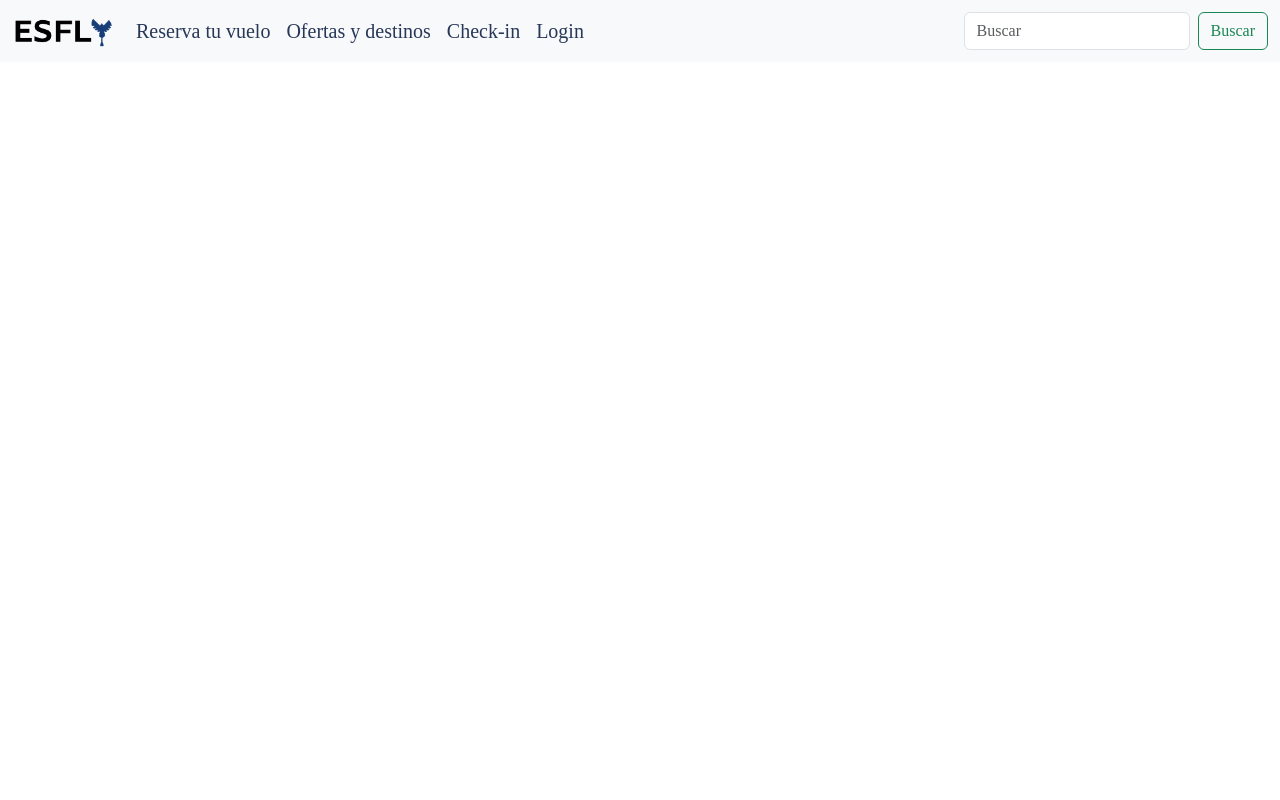
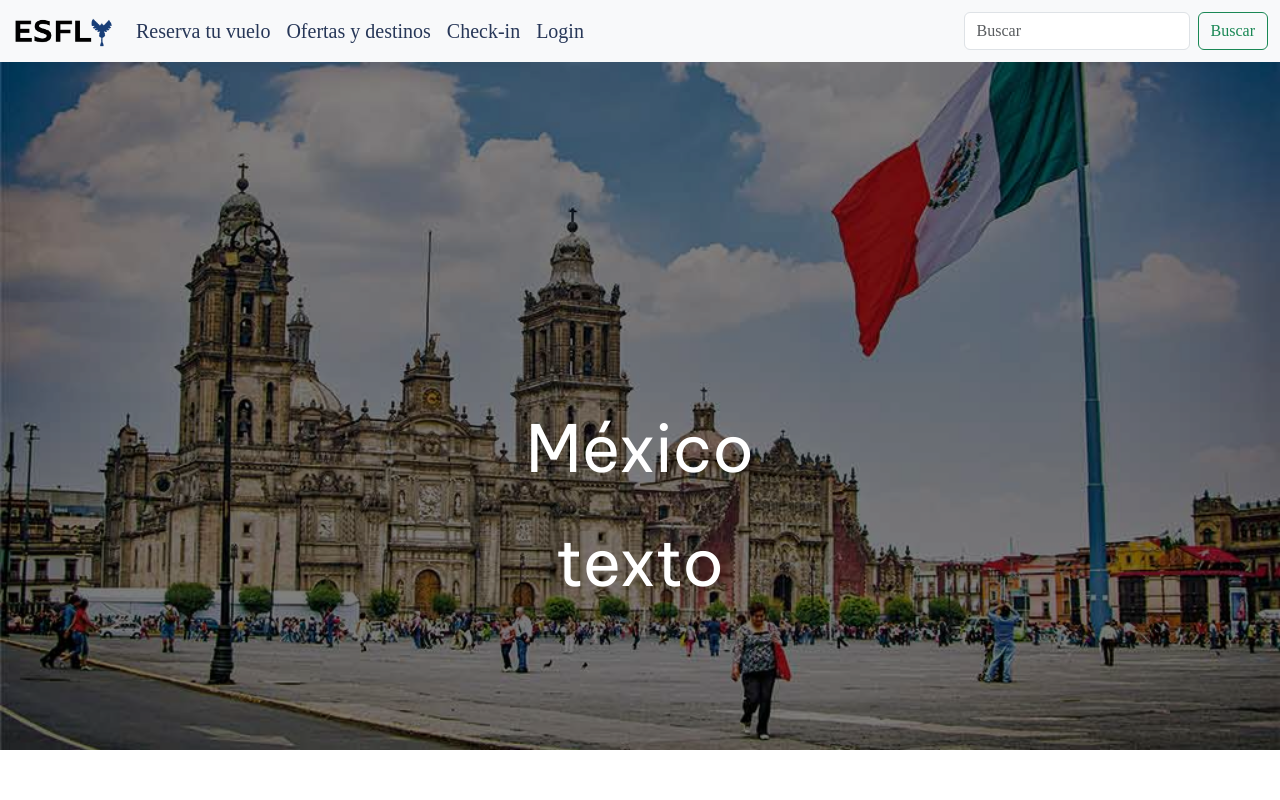
Before and after one commit to edwinMedra/crea-j, a PHP site: page /html/Reservarvuelos.html in a window 1280 px wide. Run offline with PHP 8.4, Linux system fonts and the light colour scheme; some web fonts are replaced.

Commit message:
mas o menos

```diff
--- /dev/null
+++ b/css/reservarVuelos.css
@@ -0,0 +1,13 @@
+.back img{
+    width: 100%;
+    filter: brightness(50%);
+    }
+    .back .titulo{
+        position: absolute;
+        top: 50%;
+        color: white;
+        width: 100%;
+        text-align: center;
+        font-family: "Be vietnam pro";
+        font-size: 65px;
+    }
--- a/html/Reservarvuelos.html
+++ b/html/Reservarvuelos.html
@@ -9,6 +9,8 @@
        <link rel="stylesheet" href="https://cdn.jsdelivr.net/npm/bootstrap@5.3.3/dist/css/bootstrap.min.css">
        <link href="https://fonts.googleapis.com/css2?family=Bayon&display=swap" rel="stylesheet">
        <link href="https://fonts.googleapis.com/css2?family=Red+Hat+Display:ital,wght@0,300..900;1,300..900&display=swap" rel="stylesheet">
+       <link href="https://fonts.googleapis.com/css2?family=Be+Vietnam+Pro:ital,wght@0,100;0,200;0,300;0,400;0,500;0,600;0,700;0,800;0,900;1,100;1,200;1,300;1,400;1,500;1,600;1,700;1,800;1,900&family=Red+Hat+Display:ital,wght@0,300..900;1,300..900&display=swap" rel="stylesheet">
+       <link rel="stylesheet" href="../css/reservarVuelos.css">
        <link rel="stylesheet" href="../css/header.css">
        <link rel="stylesheet" href="../css/pie.css">
     <title>Reserva de vuelos</title>
@@ -46,6 +48,21 @@
         </div>
       </nav>
       <!--Fin header-->
+      <!-- Estructura principal de pagina principal -->
+      <div class="back">
+        <img src="../imagen/mexico/back.jpg" alt="">
+        <div class="titulo">
+            <p>México</p>
+            <div class="container">
+            texto
+            </div>
+        </div>
+       </div>
+
+
+
+
+
 </body>
 <script src="https://cdn.jsdelivr.net/npm/bootstrap@5.3.3/dist/js/bootstrap.bundle.min.js" integrity="sha384-YvpcrYf0tY3lHB60NNkmXc5s9fDVZLESaAA55NDzOxhy9GkcIdslK1eN7N6jIeHz" crossorigin="anonymous"></script>
 </html>
--- a/html/index.html
+++ b/html/index.html
@@ -19,8 +19,6 @@
     <!--git hub si sirve-->
     <title>ESFLY</title>
 </head>
-
-<body>
    <!--Inicio header-->
    <nav class="navbar navbar-expand-lg bg-body-tertiary">
     <div class="container-fluid">
@@ -53,6 +51,8 @@
     </div>
   </nav>
   <!--Fin header-->
+<body>
+
     <!--Primero imagen de la pagina-->
     <div class="contenedor">
         <img src="../imagen/index/fondo.png" alt="">
```
Also changed, not shown: css/index.css (+5 -3 lines). Lines whose indentation alone changed are shown as unchanged.
